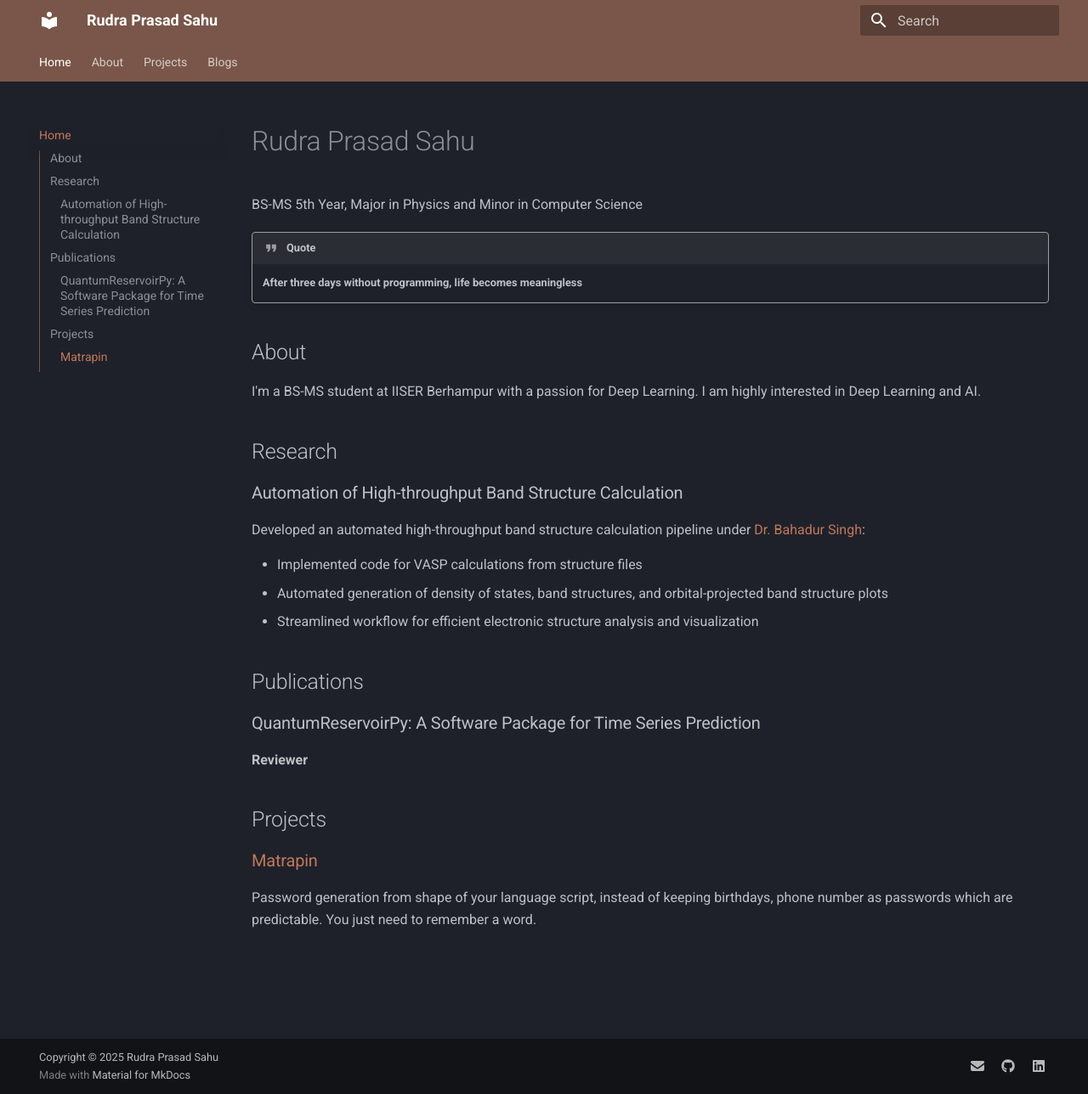
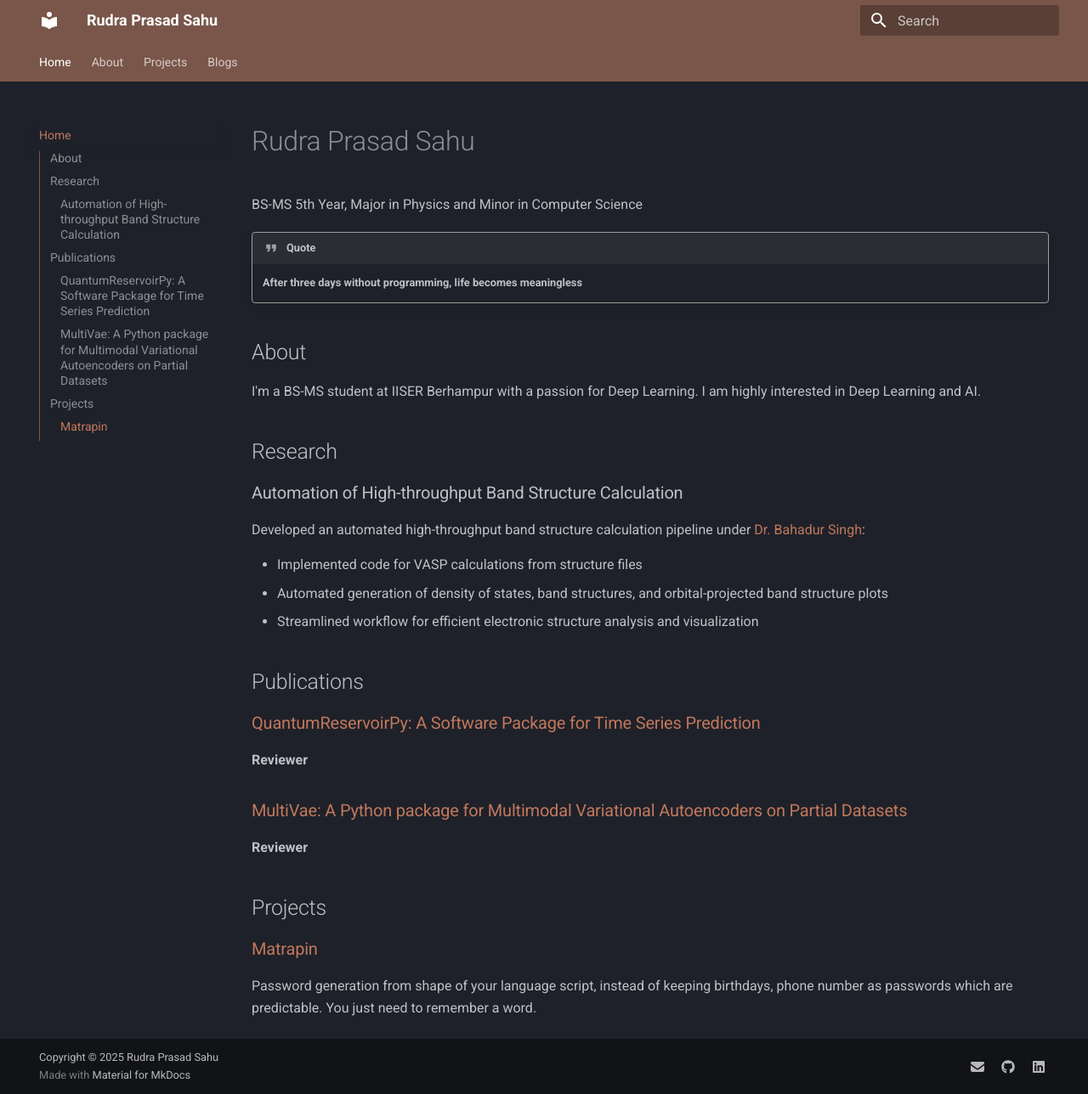
Before and after one commit to rudraprsd/rudraprsd.github.io, an MkDocs documentation site: the page built from docs/index.md, in a window 1280 px wide and 1288 px high. Shown: the whole window at 85% size. Built offline with MkDocs 1.6.1 and Material for MkDocs 9.7.7, drawn with Linux system fonts in a browser that asks for light colours.

Commit message:
Multivae paper update

```diff
--- a/docs/index.md
+++ b/docs/index.md
@@ -28,9 +28,11 @@ Developed an automated high-throughput band structure calculation pipeline under
 
 ## Publications
 
-### QuantumReservoirPy: A Software Package for Time Series Prediction
+### [QuantumReservoirPy: A Software Package for Time Series Prediction](https://doi.org/10.21105/joss.07994)
 **Reviewer**
 
+### [MultiVae: A Python package for Multimodal Variational Autoencoders on Partial Datasets](https://doi.org/10.21105/joss.07996)
+**Reviewer**
 
 <!-- <div style="float: right; width: 320px; margin: 0 0 10px 20px;">
   <img src="assets/dragon_1.png" alt="Dragon" style="width: 100%; border-radius: 8px;" />
```
